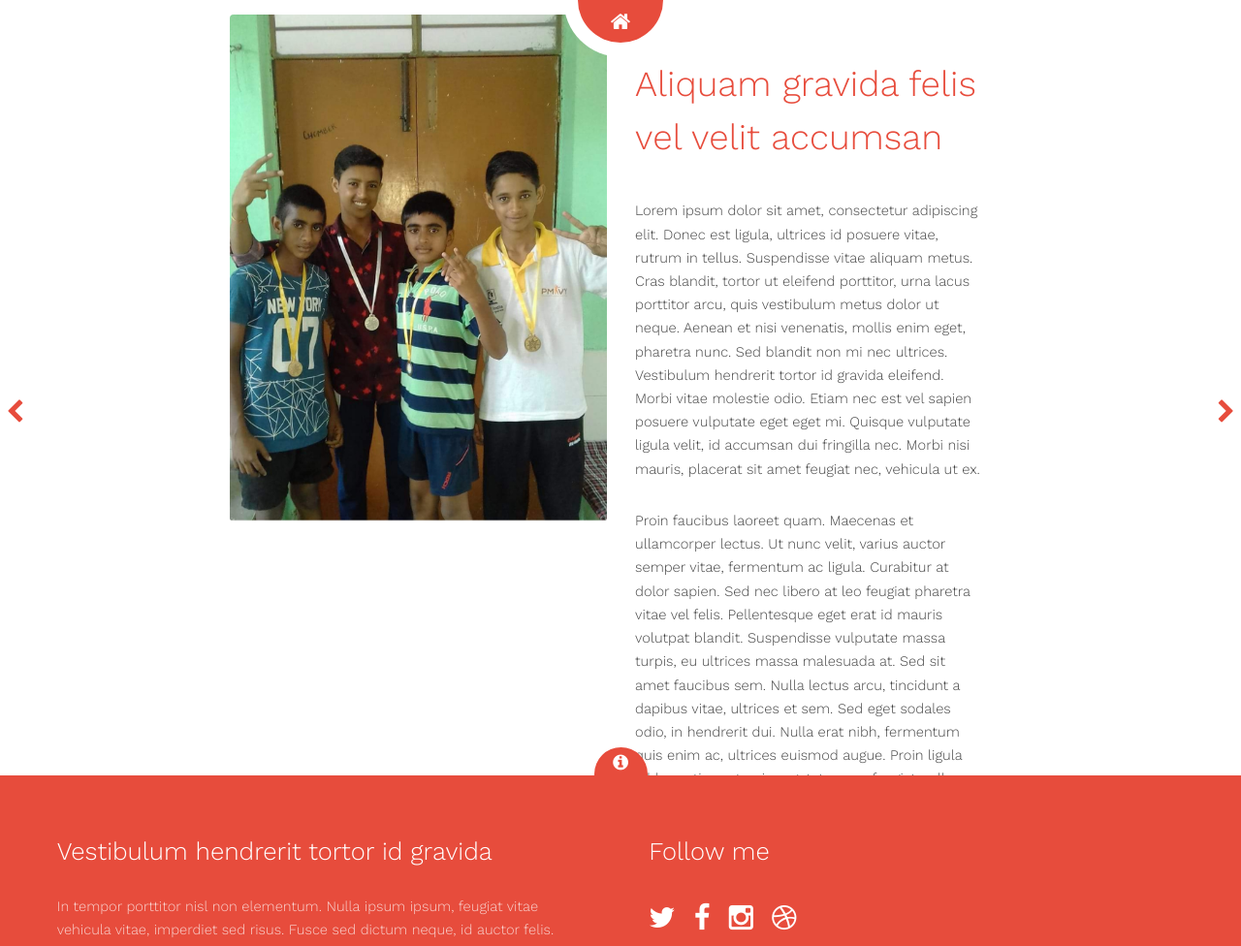
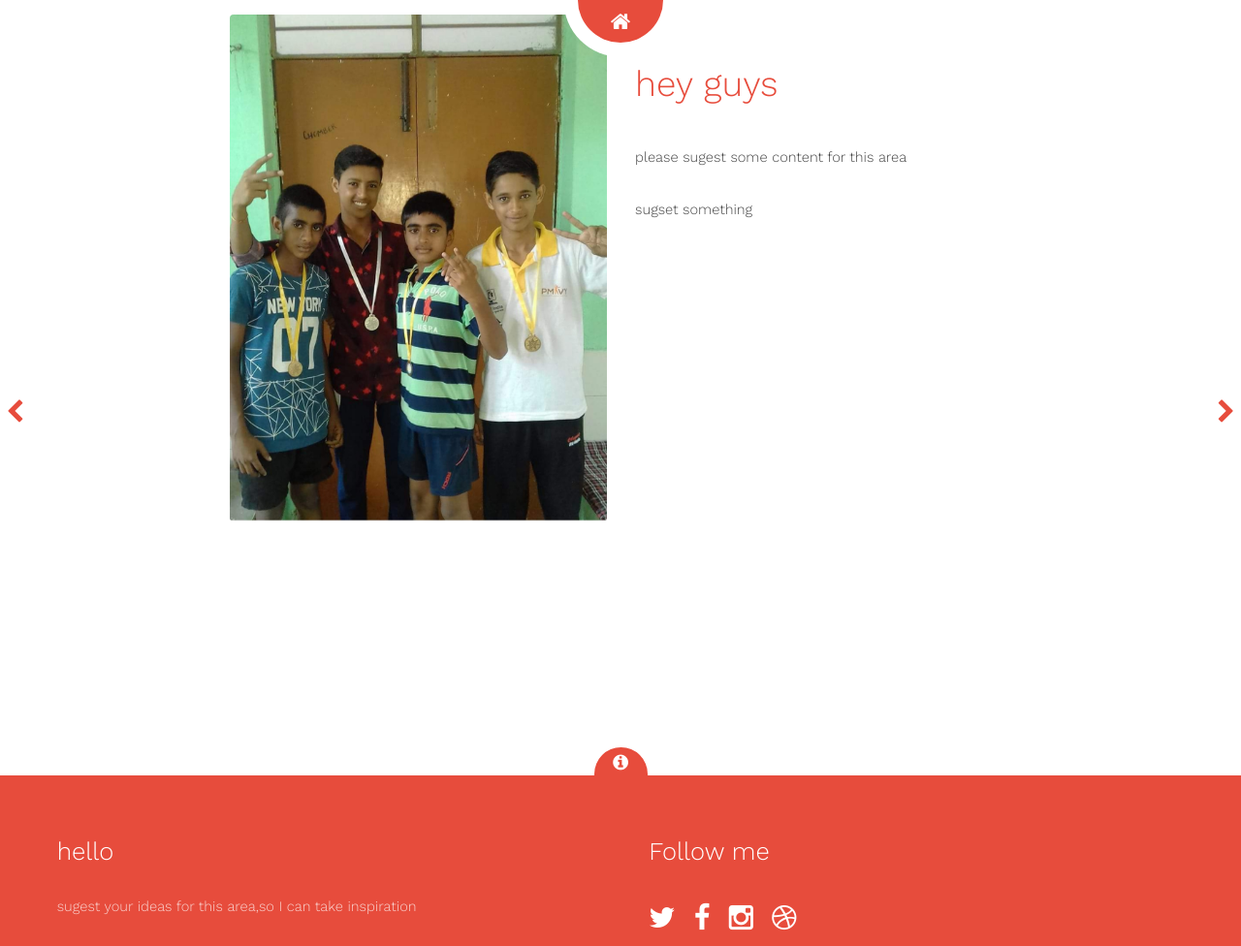
Before and after one commit to sanam2005/emperors, a plain HTML site: page detail2.html in a window 1280 px wide. Shown: the whole page at 97% size. After the commit the page ends 800 px from the top, so only its background shows below. Drawn offline with nearby package versions, Linux system fonts and the light colour scheme; a web font is replaced by a local one.

Commit message:
Update detail2.html

```diff
--- a/detail2.html
+++ b/detail2.html
@@ -1,12 +1,8 @@
 <!DOCTYPE HTML>
-<!--
-	Radius by TEMPLATED
-	templated.co @templatedco
-	Released for free under the Creative Commons Attribution 3.0 license (templated.co/license)
--->
+
 <html>
 	<head>
-		<title>Detail 2 - Radius by TEMPLATED</title>
+		<title>Emperors</title>
 		<meta charset="utf-8" />
 		<meta name="viewport" content="width=device-width, initial-scale=1" />
 		<link rel="stylesheet" href="assets/css/main.css" />
@@ -17,8 +13,8 @@
 			<header id="header" class="preview">
 				<div class="inner">
 					<div class="content">
-						<h1>Radius</h1>
-						<h2>A fully responsive masonry style portfolio template.</h2>
+						<h1>hello guys</h1>
+						<h2>its my first web page</h2>
 					</div>
 					<a href="index.html" class="button hidden"><span>Let's Go</span></a>
 				</div>
@@ -32,10 +28,10 @@
 					</div>
 					<div class="content">
 						<header>
-							<h2>Aliquam gravida felis vel velit accumsan</h2>
+							<h2>hey guys </h2>
 						</header>
-						<p>Lorem ipsum dolor sit amet, consectetur adipiscing elit. Donec est ligula, ultrices id posuere vitae, rutrum in tellus. Suspendisse vitae aliquam metus. Cras blandit, tortor ut eleifend porttitor, urna lacus porttitor arcu, quis vestibulum metus dolor ut neque. Aenean et nisi venenatis, mollis enim eget, pharetra nunc. Sed blandit non mi nec ultrices. Vestibulum hendrerit tortor id gravida eleifend. Morbi vitae molestie odio. Etiam nec est vel sapien posuere vulputate eget eget mi. Quisque vulputate ligula velit, id accumsan dui fringilla nec. Morbi nisi mauris, placerat sit amet feugiat nec, vehicula ut ex.</p>
-						<p>Proin faucibus laoreet quam. Maecenas et ullamcorper lectus. Ut nunc velit, varius auctor semper vitae, fermentum ac ligula. Curabitur at dolor sapien. Sed nec libero at leo feugiat pharetra vitae vel felis. Pellentesque eget erat id mauris volutpat blandit. Suspendisse vulputate massa turpis, eu ultrices massa malesuada at. Sed sit amet faucibus sem. Nulla lectus arcu, tincidunt a dapibus vitae, ultrices et sem. Sed eget sodales odio, in hendrerit dui. Nulla erat nibh, fermentum quis enim ac, ultrices euismod augue. Proin ligula nibh, pretium at enim eget, tempor feugiat nulla. Cras at auctor sapien. Praesent blandit, odio vel sodales egestas, nisl nibh aliquam est, quis aliquam enim nibh vitae tellus.</p>
+						<p>please sugest some content for this area</p>
+						<p>sugset something</p>
 					</div>
 				</div>
 				<a href="detail1.html" class="nav previous"><span class="fa fa-chevron-left"></span></a>
@@ -47,15 +43,15 @@
 				<a href="#" class="info fa fa-info-circle"><span>About</span></a>
 				<div class="inner">
 					<div class="content">
-						<h3>Vestibulum hendrerit tortor id gravida</h3>
-						<p>In tempor porttitor nisl non elementum. Nulla ipsum ipsum, feugiat vitae vehicula vitae, imperdiet sed risus. Fusce sed dictum neque, id auctor felis. Praesent luctus sagittis viverra. Nulla erat nibh, fermentum quis enim ac, ultrices euismod augue. Proin ligula nibh, pretium at enim eget, tempor feugiat nulla.</p>
+						<h3>hello</h3>
+						<p>sugest your ideas for this area,so I can take inspiration</p>
 					</div>
 					<div class="copyright">
 						<h3>Follow me</h3>
 						<ul class="icons">
 							<li><a href="#" class="icon fa-twitter"><span class="label">Twitter</span></a></li>
 							<li><a href="#" class="icon fa-facebook"><span class="label">Facebook</span></a></li>
-							<li><a href="#" class="icon fa-instagram"><span class="label">Instagram</span></a></li>
+							<li><a href="https://www.instagram.com/sanam_rajput_74" class="icon fa-instagram"><span class="label">Instagram</span></a></li>
 							<li><a href="#" class="icon fa-dribbble"><span class="label">Dribbble</span></a></li>
 						</ul>
 						&copy; Untitled. Design: <a href="https://templated.co">TEMPLATED</a>. Images: <a href="https://unsplash.com/">Unsplash</a>.
```
